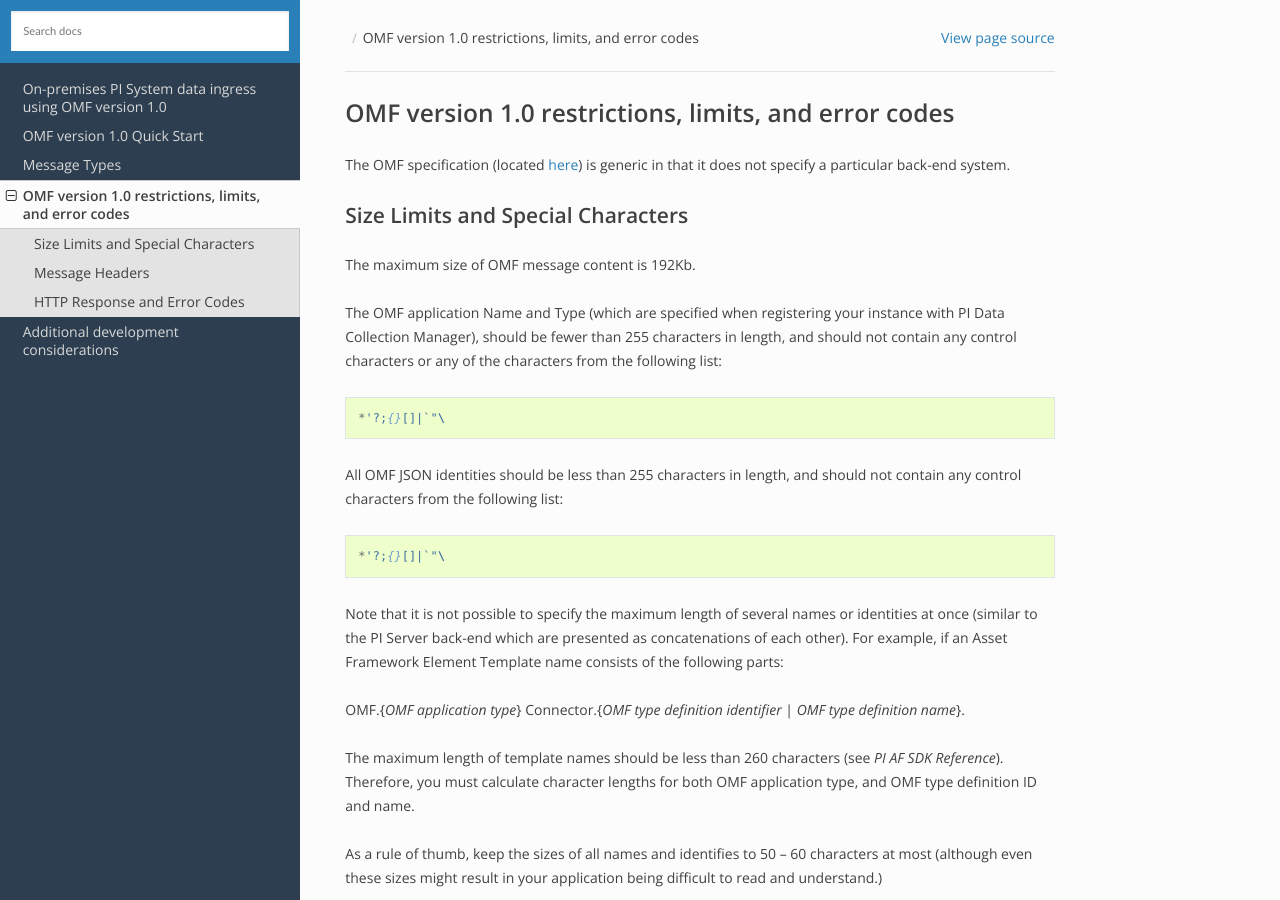
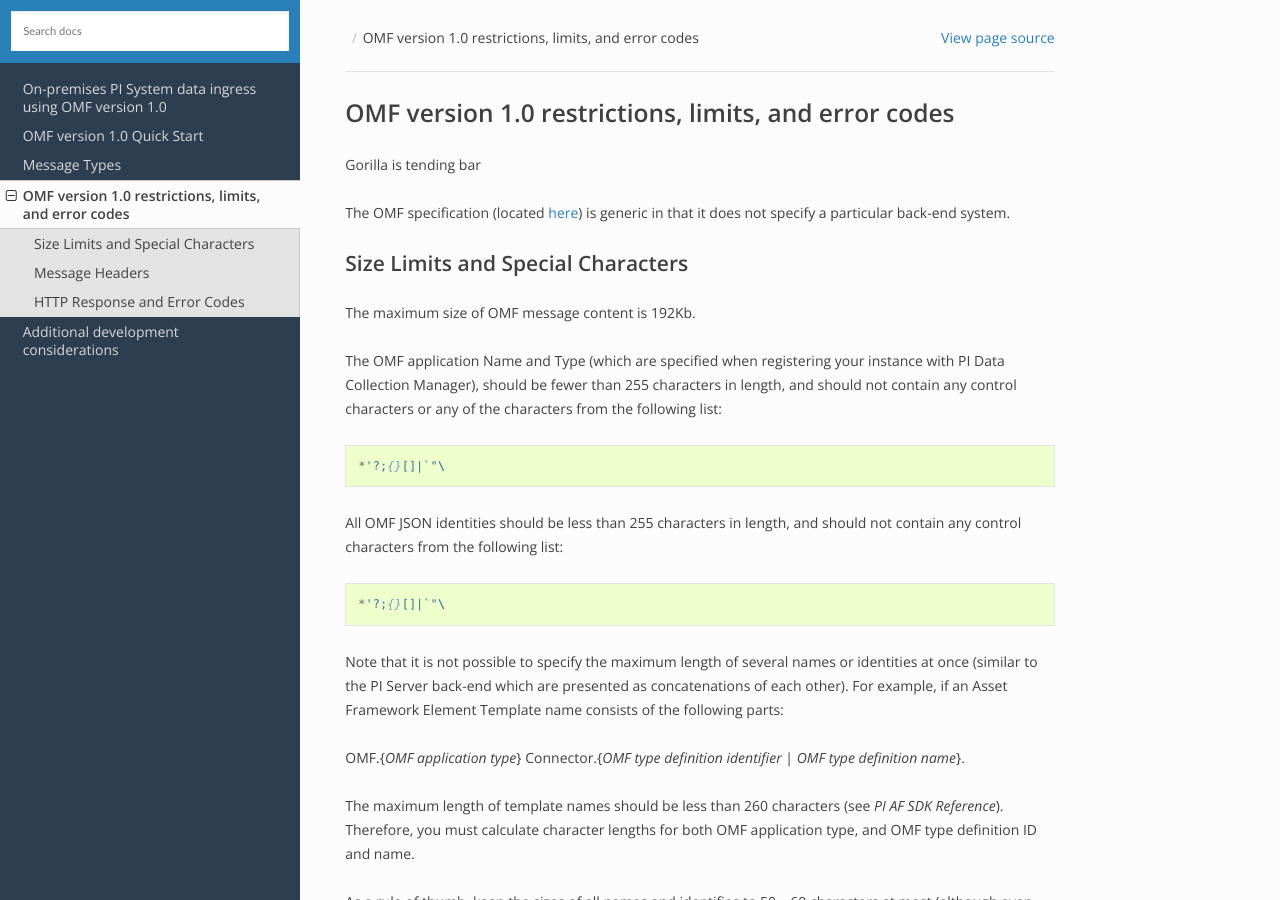
Before and after one commit to osisoft/OMF-Developer-Companion-Guide, a Sphinx documentation site: the page built from docs/OMF-Reference.rst, in a window 1280 px wide and 900 px high. Built offline with Sphinx 7.4.7 and the Read the Docs theme 2.0.0, drawn with Linux system fonts in a browser that asks for light colours.

Commit message:
Update OMF-Reference.rst

```diff
--- a/docs/OMF-Reference.rst
+++ b/docs/OMF-Reference.rst
@@ -1,6 +1,8 @@
 
 OMF version 1.0 restrictions, limits, and error codes
 =====================================================
+
+Gorilla is tending bar
 
 The OMF specification (located `here <http://omf-docs.osisoft.com/en/v1.0/>`_) is generic in that it does not specify a particular back-end system.
 
```
